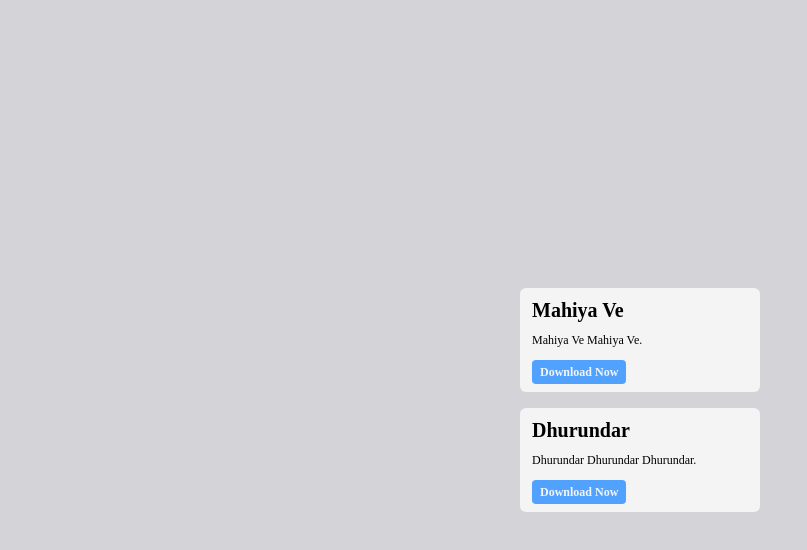
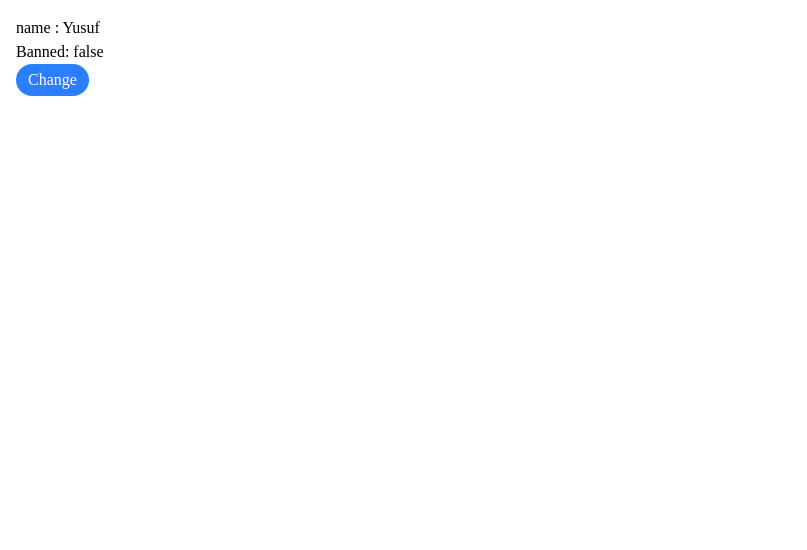
Before and after one commit to Yusuf1102/React-Concepts, a React (Vite) app in the folder ReactSetup/: page / in a window 1280 px wide. Shown: the top 550 px of the page, without its empty margins (0-807 px from the left). Built offline with nearby package versions, Linux system fonts and the light colour scheme.

Commit message:
Managing State and Understanding state hook

```diff
--- a/ReactSetup/src/App.jsx
+++ b/ReactSetup/src/App.jsx
@@ -1,15 +1,16 @@
-import React from 'react'
-import Card from './Components/Card';
-
-
+import React, { useState } from 'react'
 
 function App(){
 
+    const [val,setVal]= useState({name:"Yusuf", isBanned: false});
 
   return(
-      <div>
-          <Card></Card>
-      </div>
+    <div className='p-4'>
+        <h1>name : {val.name}</h1>
+        <h2>Banned: {val.isBanned.toString()}</h2>
+        <button onClick={()=>setVal({...val,  isBanned : !val.isBanned})} className='px-3 py-1 bg-blue-500 rounded-full text-white'>Change</button>
+
+    </div>
   )
 }
 
```
